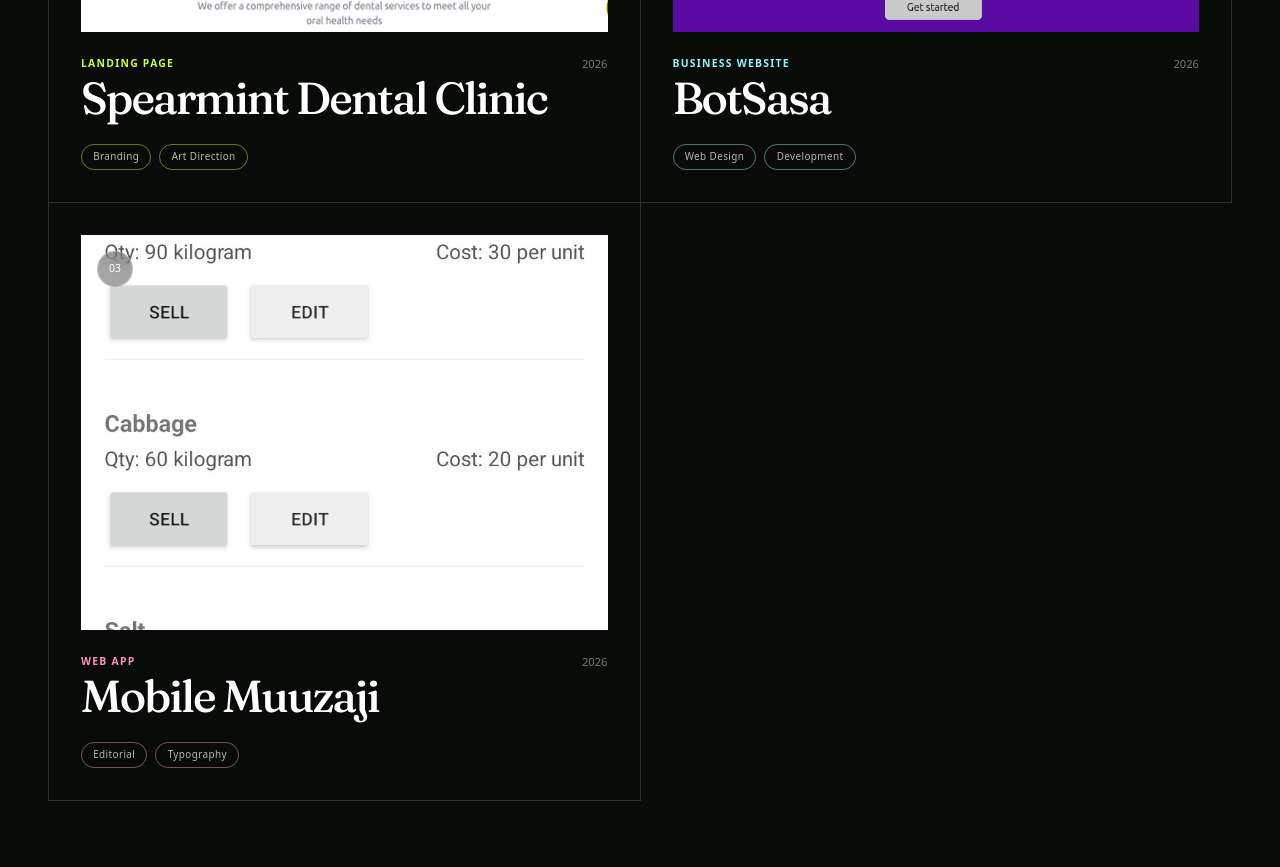
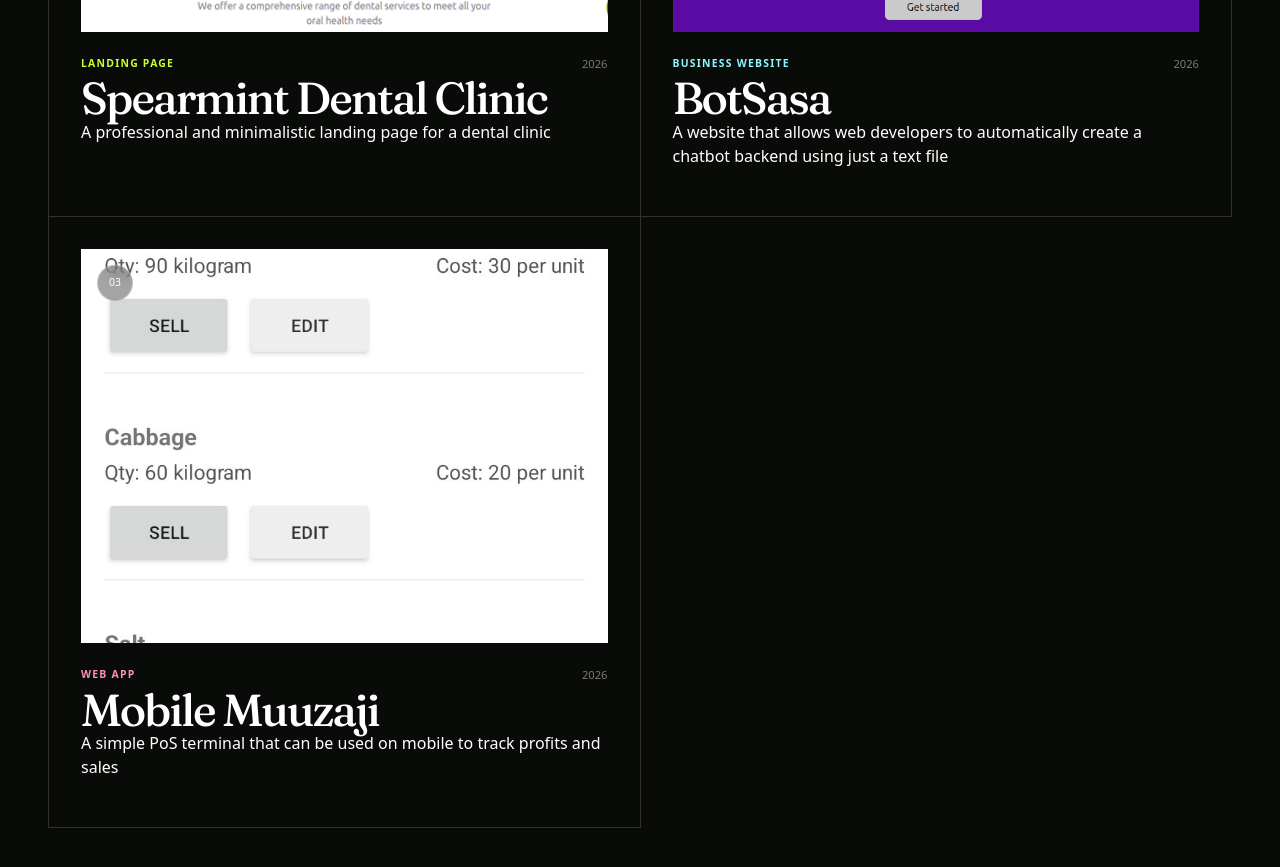
Before and after one commit to Hannah-Muthoni-Hailu/Hannah-Muthoni-Portfolio, a React (Vite) app: page / in a window 1280 px wide. Shown: the part 1540-2407 px from the top of the page. Built offline with nearby package versions, Linux system fonts and the light colour scheme; a web font is replaced by a local one.

Commit message:
Replaced project tags with a brief description

```diff
--- a/src/components/Projects.jsx
+++ b/src/components/Projects.jsx
@@ -95,16 +95,8 @@
         <span className="project-year">{project.year}</span>
       </div>
 
-      <div className="project-tags">
-        {project.tags.map((tag) => (
-          <Badge
-            key={tag}
-            bg="transparent"
-            className="project-tag"
-          >
-            {tag}
-          </Badge>
-        ))}
+      <div>
+        <p className='project-desc'>{project.desc}</p>
       </div>
     </article>
   );
```
